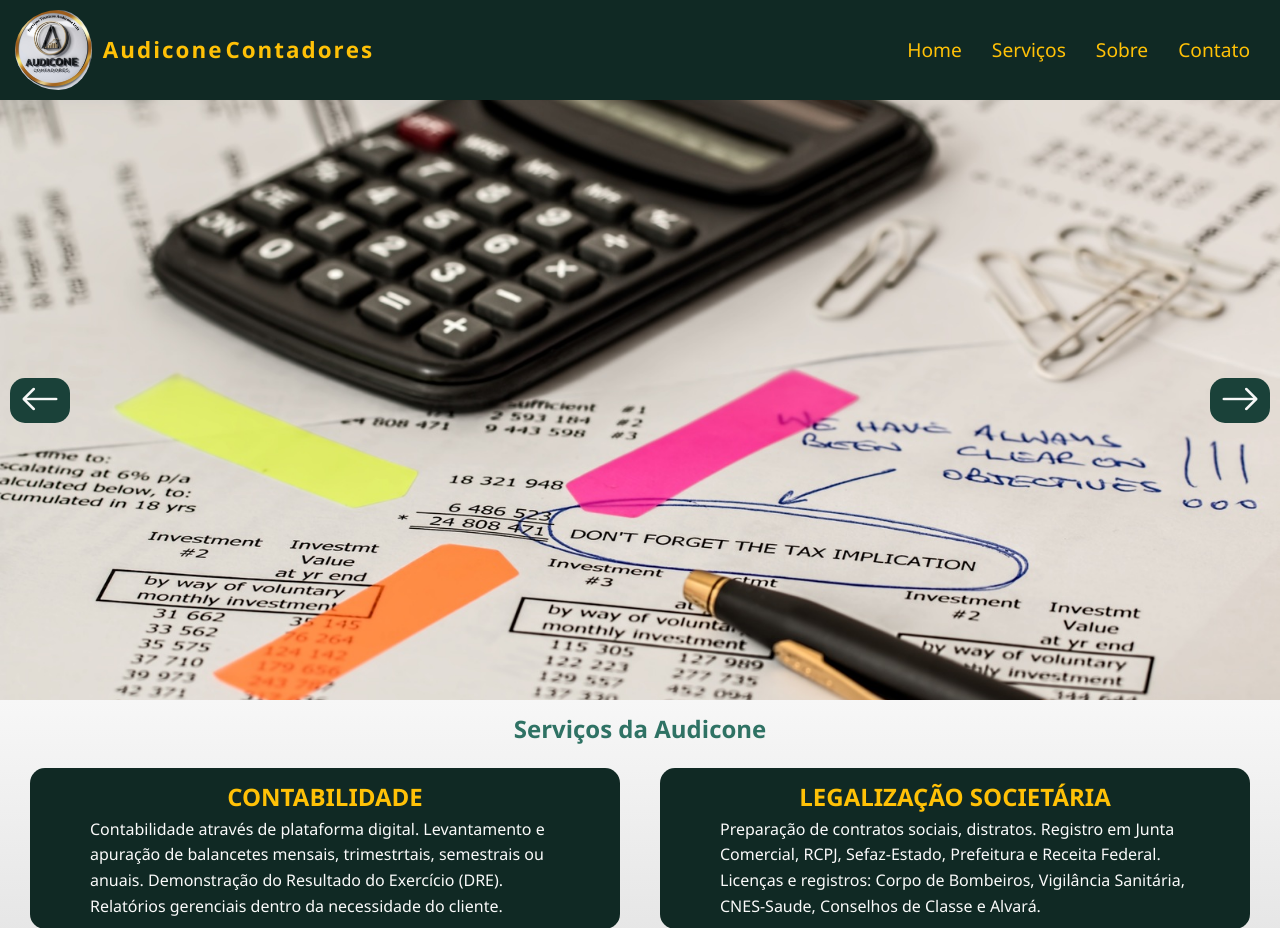
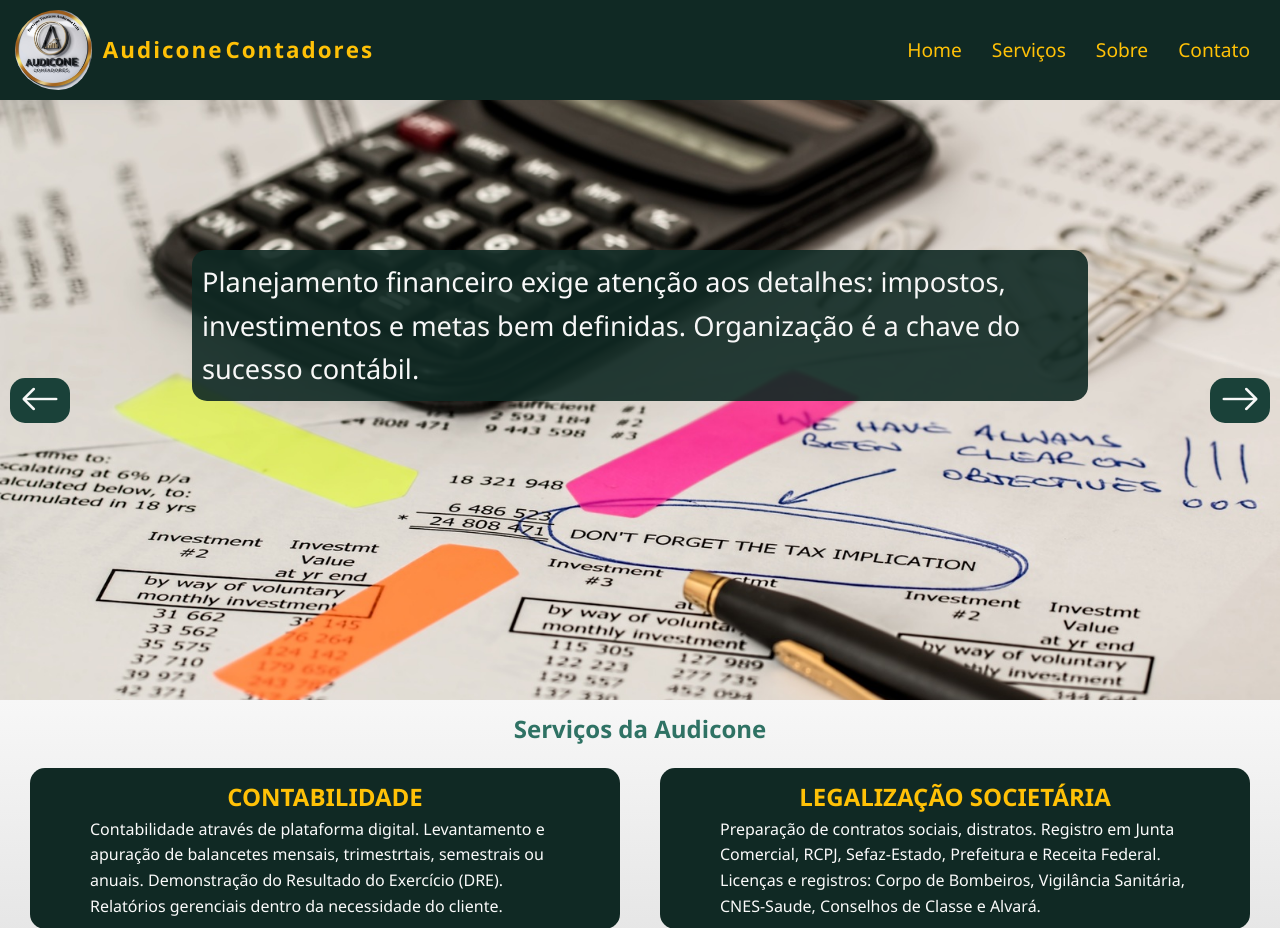
Before and after one commit to IsaqueLucas17121/Audicone, a PHP site: page / in a window 1280 px wide. Shown: the top 928 px of the page. Run offline with PHP 8.4, Linux system fonts and the light colour scheme; some libraries are stand-ins or nearby versions.

Commit message:
Atualização dia 08/07

```diff
--- a/index.html
+++ b/index.html
@@ -56,6 +56,11 @@
                 <img id="slide1" src="img/slide1.jpg" alt="Foto do Slide 1">
                 <img src="img/slide2.jpg" alt="Foto do Slide 2">
                 <img src="img/slide3.jpg" alt="Foto do Slide 3">
+            </div>
+            <div class="slide-text">
+                <article class="slide-box show" id="slide-text0">Planejamento financeiro exige atenção aos detalhes: impostos, investimentos e metas bem definidas. Organização é a chave do sucesso contábil.</article>
+                <article class="slide-box" id="slide-text1">Confiança e parceria para impulsionar seus resultados. Conte com a nossa contabilidade para decisões seguras e sólidas.</article>
+                <article class="slide-box" id="slide-text2">Acompanhamos nossos clientes no crescimento e desenvolvimento de suas empresas.</article>
             </div>
 
             <button class="slide-button" id="button2">
@@ -118,13 +123,13 @@
     <section>
         <div class="back-mapa">
             <div class="box-mapa">
-                <h1>Nos atendemos em todo o territorio brasileiro</h1>
+                <h1>Nos atendemos em todo <span>Rio de Janeiro</span></h1>
                 <article>Com a Audicone Contadores, basta nos contatar e aproveitar todos os beneficios de ser um cliente da <span>Audicone</span></article>
                 <img src="img/Brasil.png" alt="Mapa do Brasil">
             </div>
             <div class="box-mapa2">
                 <h1>Você não precisa sair de casa</h1>
-                <article>Nos da audicone cuidamos de tudo, basta ligar e descrever seu problema que fazemos o resto</article>
+                <article>Nos da Audicone cuidamos de tudo, basta ligar e descrever seu problema que fazemos o resto</article>
                 <span>Atendimento de 0:00 até 0:00</span>
                 <button>Ligue Agora</button>
             </div>
@@ -142,8 +147,10 @@
       <h4>Serviços</h4>
       <ul>
         <li><a href="#">Contabilidade Geral</a></li>
-        <li><a href="#">Imposto de Renda</a></li>
+        <li><a href="#">Legalização Societária</a></li>
         <li><a href="#">Abertura de Empresa</a></li>
+        <li><a href="#">Departamento Pessoal</a></li>
+        <li><a href="#">Acessoria Tributária</a></li>
       </ul>
     </div>
 
--- a/src/script.js
+++ b/src/script.js
@@ -37,4 +37,10 @@ document.getElementById('button2').addEventListener('click', () => {
 
 function updateSlide() {
   slideContainer.style.transform = `translateX(-${index * 100}%)`;
+
+  for(i=0;i<=2;i++){
+    document.getElementById('slide-text' + i).classList.remove('show');
+  }
+  document.getElementById('slide-text' + index).classList.add('show');
+
 }
--- a/src/style.css
+++ b/src/style.css
@@ -96,6 +96,32 @@ header{
     align-items: center;
     position: relative;
     overflow: hidden;
+}
+.slide-text{
+  position: absolute;
+  top: 25%;
+  font-size: 1.7rem;
+}
+.slide-box{
+  opacity: 0;
+  color: #F7F7F7;
+  display: none; /* escondido por padrão */
+}
+.show {
+  animation: slide-text 3.5s forwards;
+  display: block;
+}
+#slide-text0,#slide-text1{
+    width: 70%;
+    background-color: #102924e7;
+    padding: 10px;
+    margin: 0 auto;
+    border-radius: 15px;
+}
+#slide-text2{
+  background-color: #102924e7;
+  padding: 10px;
+    border-radius: 15px;
 }
 .slide-button{
     position: absolute;
@@ -208,7 +234,7 @@ section{
   color: #FFC107;
   border-radius: 30px;
   cursor: pointer;
-  margin: 50px 40px;
+  margin: 50px 30px;
   font-size: 1rem;
   transition: all 0.3s ease;
 }
@@ -239,6 +265,10 @@ section{
 .box-mapa h1{
   color: #FFC107;
   font-size: 1.8rem;
+}
+.box-mapa h1 span{
+  color: #102924;
+  text-decoration: underline;
 }
 .box-mapa span{
   color: #FFC107;
@@ -390,3 +420,13 @@ section{
     background-position: 100% 50%;
   }
 }
+@keyframes slide-text {
+  from {
+    opacity: 0;
+    transform: translateX(100px); /* opcional: suave de baixo pra cima */
+  }
+  to {
+    opacity: 1;
+    transform: translateX(0);
+  }
+}
```
